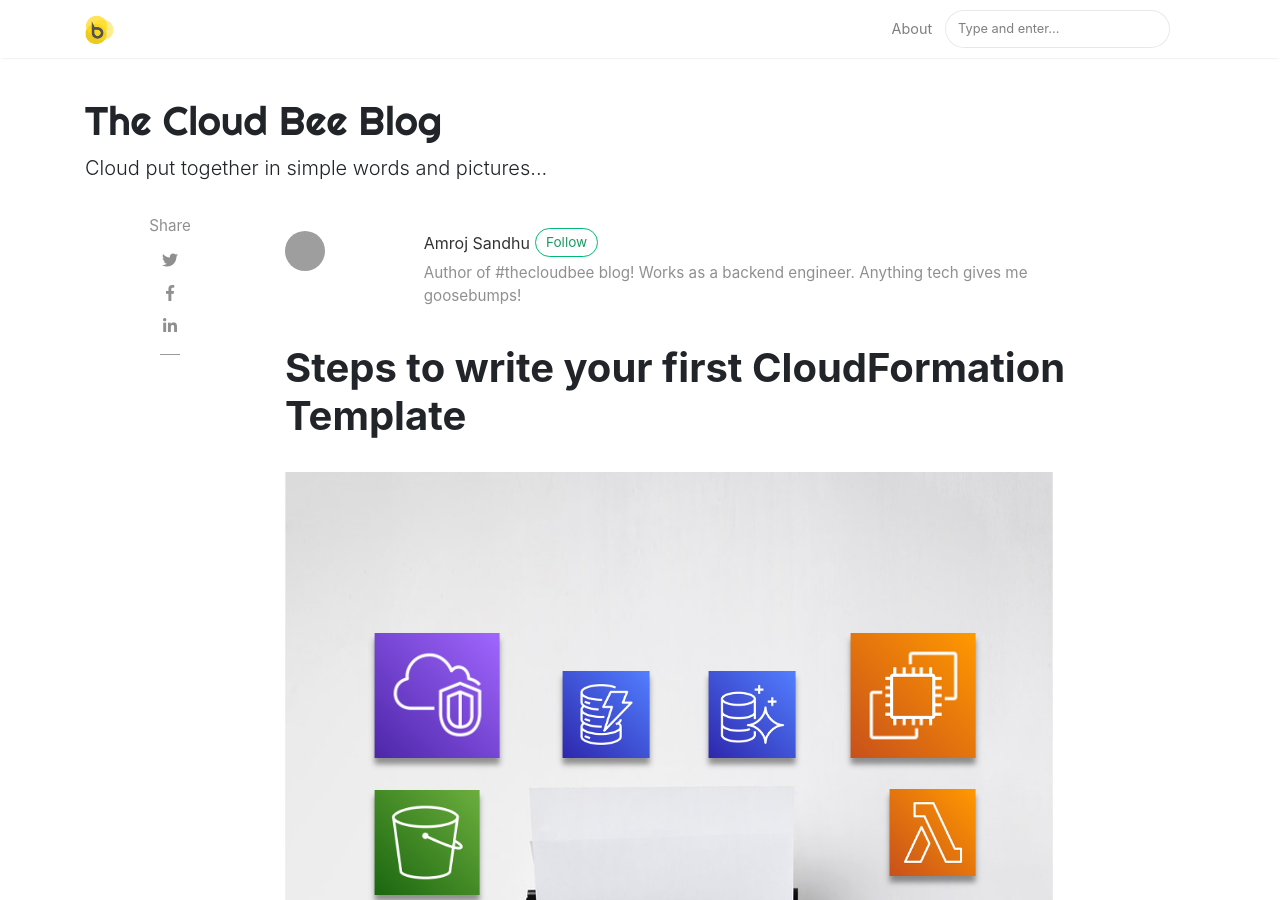
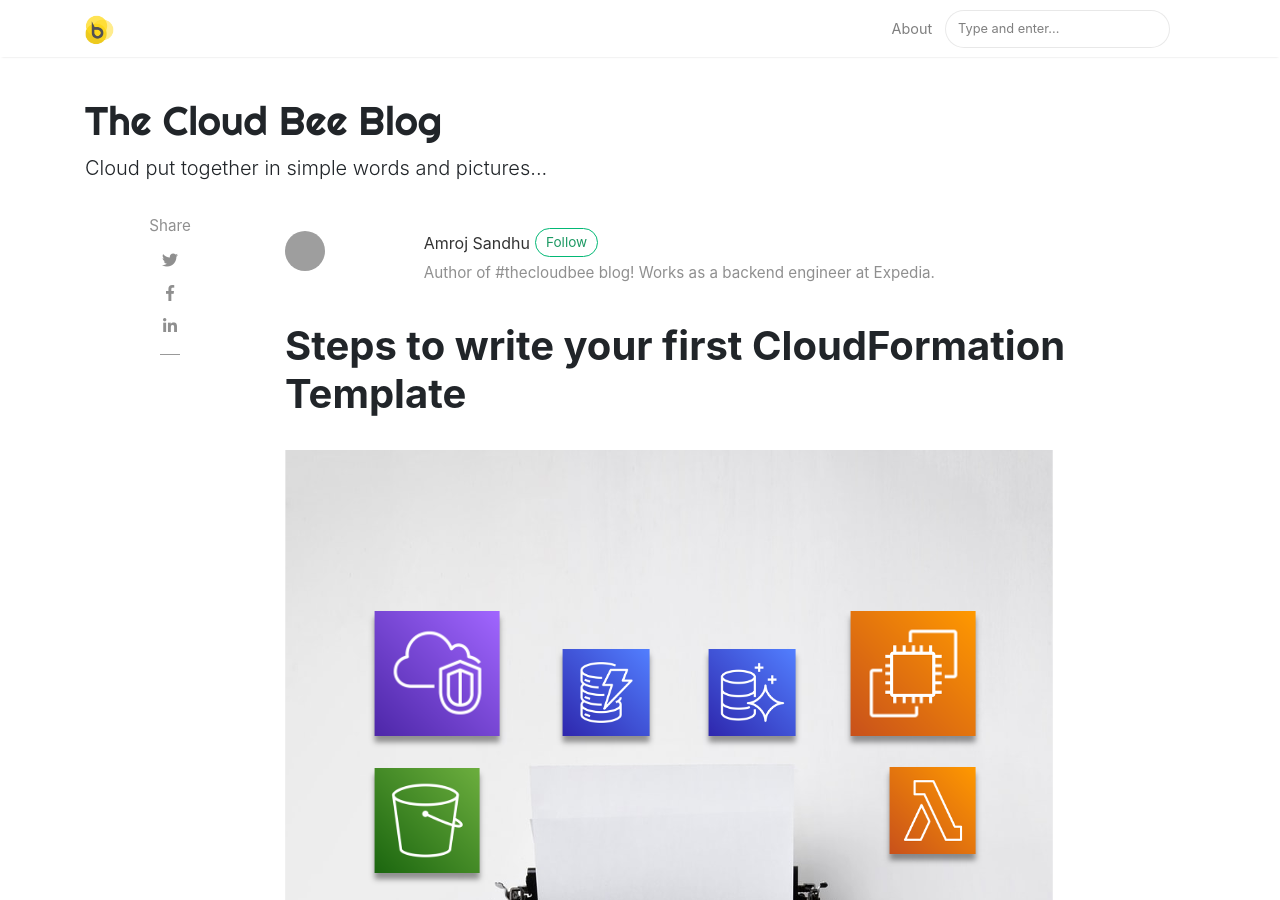
Before and after one commit to thecloudbee/thecloudbee.github.io, a Jekyll site: the page built from _posts/2020-01-01-first-cft.md, in a window 1280 px wide and 900 px high. Built offline with Jekyll 4.4.1, drawn with Linux system fonts in a browser that asks for light colours; nearby versions of some CDN libraries; comment, search, counter and statistics services are not loaded; some of the changed text lies outside the part shown; grey boxes are pictures that could not be loaded.

Commit message:
#tcb tags

```diff
--- a/_config.yml
+++ b/_config.yml
@@ -20,7 +20,7 @@
     email: amrojpals@gmail.com
     web: https://www.linkedin.com/in/amrojsandhu/
     twitter: https://twitter.com/amrojsandhu
-    description: "Author of #thecloudbee blog! Works as a backend engineer. Anything tech gives me goosebumps!"
+    description: "Author of #thecloudbee blog! Works as a backend engineer at Expedia."
 
 # Plugins
 plugins:
--- a/_layouts/categories.html
+++ b/_layouts/categories.html
@@ -7,7 +7,7 @@
 <div class="row listrecent">
 {% for category in site.categories %}
 <div class="section-title col-md-12 mt-4">
-<h2 id="{{ category[0] | replace: " ","-" }}">Category <span class="text-capitalize">{{ category[0] }}</span></h2>
+<h2 id="{{ category[0] | replace: " ","-" }}">Tag #<span class="text-capitalize">{{ category[0] }}</span></h2>
 </div>
 {% assign pages_list = category[1] %}
 {% for post in pages_list %}
--- a/_layouts/post.html
+++ b/_layouts/post.html
@@ -78,14 +78,14 @@
             </div>
 
             <!-- Post Date -->
-            <p>
-            <small>
-                <span class="post-date"><time class="post-date" datetime="{{ page.date | date:"%Y-%m-%d" }}">{{ page.date | date_to_string }}</time></span>
-                {% if page.last_modified_at %}
-                (Updated: <time datetime="{{ page.last_modified_at | date_to_xmlschema }}" itemprop="dateModified">{{ page.last_modified_at | date: "%b %-d, %Y" }}</time>)
-                {% endif %}
-                </small>
-            </p>
+<!--            <p>-->
+<!--            <small>-->
+<!--                <span class="post-date"><time class="post-date" datetime="{{ page.date | date:"%Y-%m-%d" }}">{{ page.date | date_to_string }}</time></span>           -->
+<!--                {% if page.last_modified_at %}-->
+<!--                (Updated: <time datetime="{{ page.last_modified_at | date_to_xmlschema }}" itemprop="dateModified">{{ page.last_modified_at | date: "%b %-d, %Y" }}</time>)-->
+<!--                {% endif %}-->
+<!--                </small>-->
+<!--            </p>-->
 
             <!-- Post Categories -->
             <div class="after-post-cats">
@@ -93,7 +93,7 @@
                     {% assign sortedCategories = page.categories | sort %}
                     {% for category in sortedCategories %}
                     <li>
-                        <a class="smoothscroll" href="{{site.baseurl}}/categories#{{ category | replace: " ","-" }}">{{ category }}</a>
+                        <a class="smoothscroll" href="{{site.baseurl}}/tags#{{ category | replace: " ","-" }}">#{{ category }}</a>
                     </li>
                     {% endfor %}
                 </ul>
```
Also changed, not shown: _pages/categories.md (+2 -2 lines).
